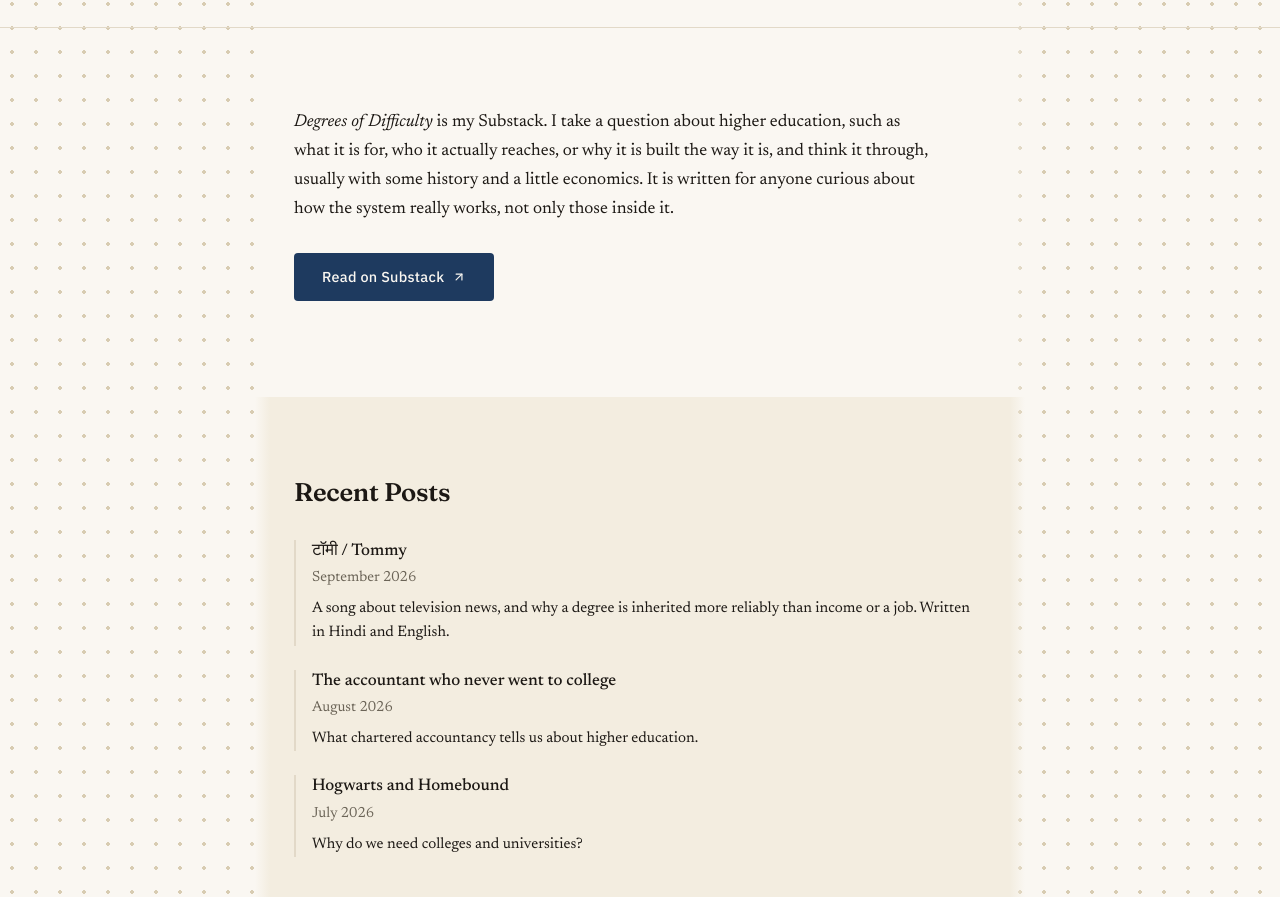
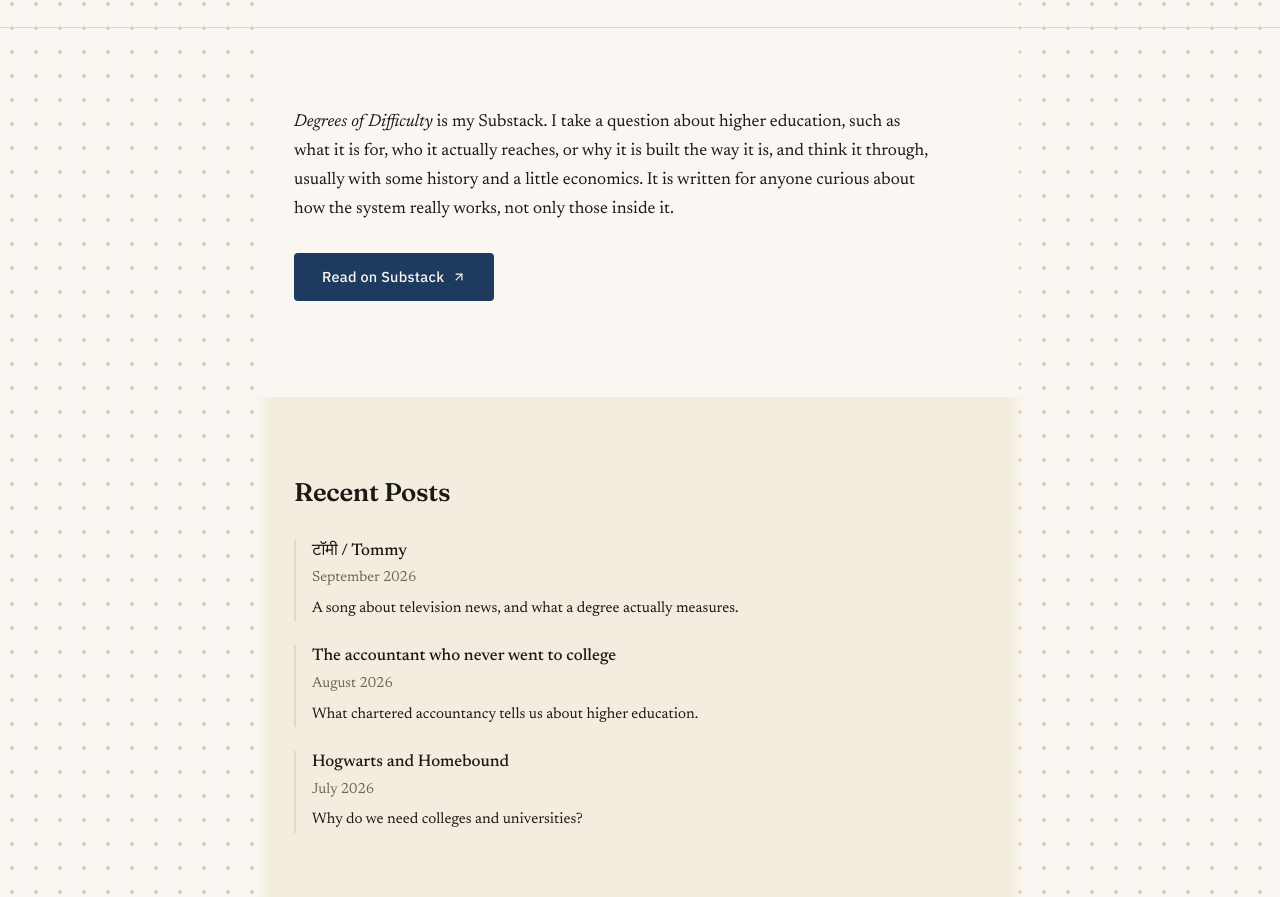
Before and after one commit to econanand/econanand.github.io, a plain HTML site: page blog.html in a window 1280 px wide. Shown: the part 200-1097 px from the top of the page. Drawn offline with Linux system fonts and the light colour scheme.

Commit message:
Tighten the excerpt for the September post
Co-Authored-By: Claude Opus 5 <noreply@anthropic.com>
Claude-Session: https://claude.ai/code/session_015hR218DKJ4cEdzMtQHFamr

```diff
--- a/blog.html
+++ b/blog.html
@@ -68,7 +68,7 @@
         <li class="pub-item">
           <p class="pub-title"><a href="https://degreesofdifficulty.substack.com/p/tommy" target="_blank" rel="noopener">टॉमी / Tommy</a></p>
           <p class="pub-venue">September 2026</p>
-          <p class="post-excerpt">A song about television news, and why a degree is inherited more reliably than income or a job. Written in Hindi and English.</p>
+          <p class="post-excerpt">A song about television news, and what a degree actually measures.</p>
         </li>
         <li class="pub-item">
           <p class="pub-title"><a href="https://degreesofdifficulty.substack.com/p/the-accountant-who-never-went-to" target="_blank" rel="noopener">The accountant who never went to college</a></p>
```
